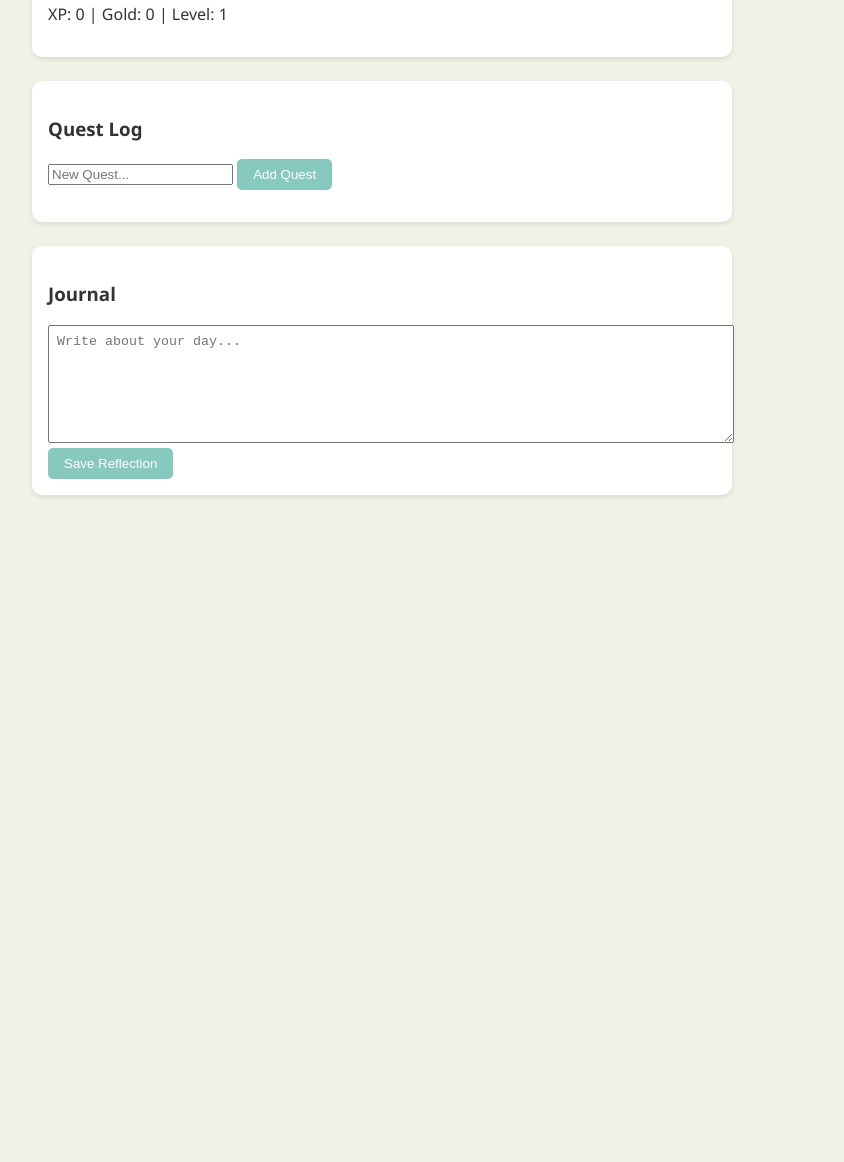
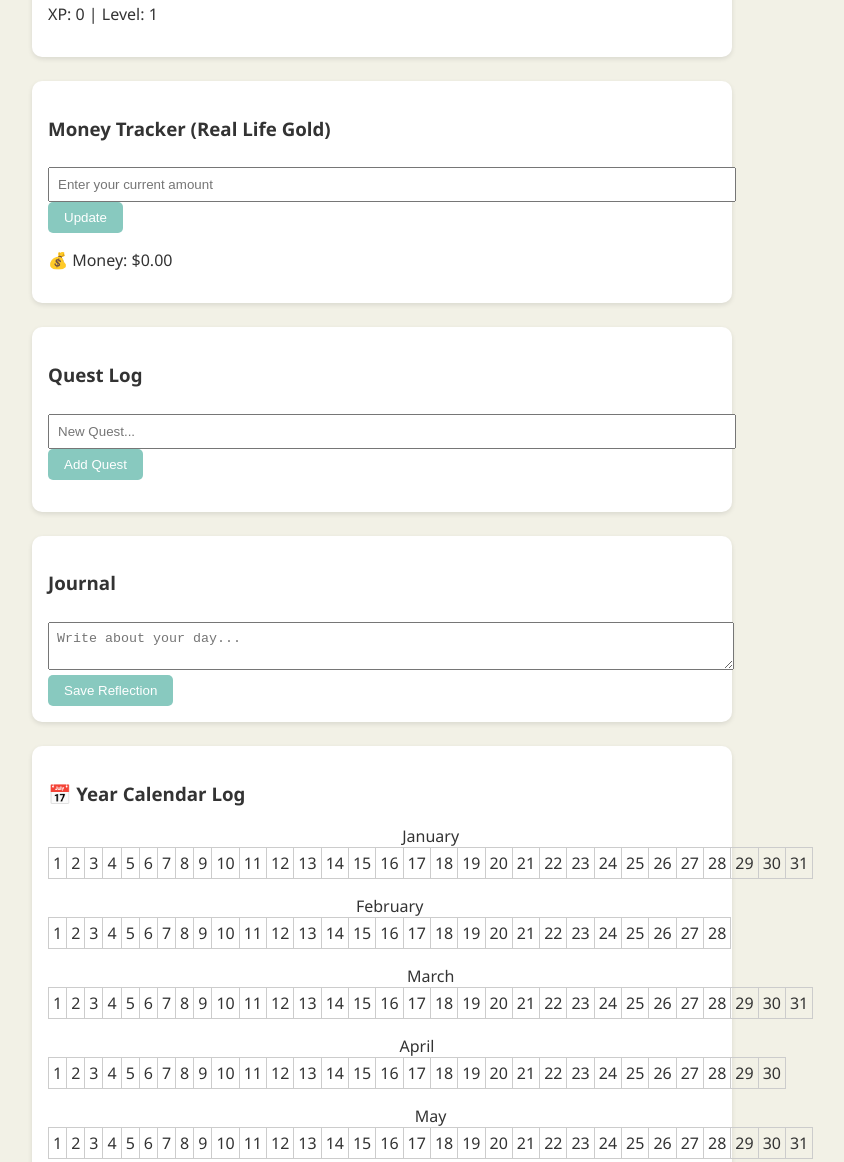
Before and after one commit to xt5/fun, a plain HTML site: page index.html in a window 1280 px wide. Shown: the part 387-1549 px from the top of the page, without its empty margins (258-1102 px from the left). Before the commit the page ends 898 px from the top, so only its background shows below. Drawn offline with Linux system fonts and the light colour scheme.

Commit message:
Update index.html

```diff
--- a/index.html
+++ b/index.html
@@ -56,10 +56,20 @@
       border-radius: 5px;
       cursor: pointer;
     }
-    textarea {
+    textarea, input[type="number"], input[type="text"] {
       width: 100%;
-      height: 100px;
       padding: 0.5rem;
+      margin-top: 0.5rem;
+    }
+    table {
+      width: 100%;
+      border-collapse: collapse;
+      margin-top: 1rem;
+    }
+    th, td {
+      border: 1px solid #ccc;
+      text-align: center;
+      padding: 4px;
     }
   </style>
 </head>
@@ -83,7 +93,14 @@
       <div class="bar-container">
         <div class="bar" id="xpBar"></div>
       </div>
-      <p>XP: <span id="xp">0</span> | Gold: <span id="gold">0</span> | Level: <span id="level">1</span></p>
+      <p>XP: <span id="xp">0</span> | Level: <span id="level">1</span></p>
+    </div>
+
+    <div class="section">
+      <h3>Money Tracker (Real Life Gold)</h3>
+      <input type="number" id="moneyInput" placeholder="Enter your current amount" />
+      <button onclick="updateMoney()">Update</button>
+      <p>💰 Money: $<span id="money">0</span></p>
     </div>
 
     <div class="section">
@@ -98,19 +115,24 @@
       <textarea id="journalInput" placeholder="Write about your day..."></textarea>
       <button onclick="saveJournal()">Save Reflection</button>
     </div>
+
+    <div class="section">
+      <h3>📅 Year Calendar Log</h3>
+      <div id="calendar"></div>
+    </div>
   </main>
 
   <script>
     let xp = parseInt(localStorage.getItem('xp')) || 0;
-    let gold = parseInt(localStorage.getItem('gold')) || 0;
     let level = parseInt(localStorage.getItem('level')) || 1;
     let chosenClass = localStorage.getItem('class') || 'Scholar';
+    let money = parseFloat(localStorage.getItem('money')) || 0;
 
     function updateDisplay() {
       document.getElementById('xp').textContent = xp;
-      document.getElementById('gold').textContent = gold;
       document.getElementById('level').textContent = level;
       document.getElementById('chosenClass').textContent = chosenClass;
+      document.getElementById('money').textContent = money.toFixed(2);
       document.getElementById('xpBar').style.width = `${(xp % 100)}%`;
     }
 
@@ -125,19 +147,27 @@
         if (!li.classList.contains('done')) {
           li.classList.add('done');
           xp += 20;
-          gold += 5;
           if (xp >= level * 100) {
             level++;
             alert('Level up! 🌟');
           }
           localStorage.setItem('xp', xp);
-          localStorage.setItem('gold', gold);
           localStorage.setItem('level', level);
           updateDisplay();
+          markCalendar(new Date().toISOString().split('T')[0]);
         }
       };
       document.getElementById('taskList').appendChild(li);
       input.value = '';
+    }
+
+    function updateMoney() {
+      const value = parseFloat(document.getElementById('moneyInput').value);
+      if (!isNaN(value)) {
+        money = value;
+        localStorage.setItem('money', money);
+        updateDisplay();
+      }
     }
 
     function saveJournal() {
@@ -145,6 +175,41 @@
       const today = new Date().toISOString().split('T')[0];
       localStorage.setItem(`journal-${today}`, text);
       alert('Journal saved 📓');
+    }
+
+    function markCalendar(date) {
+      let completed = JSON.parse(localStorage.getItem('completedDates') || '{}');
+      completed[date] = true;
+      localStorage.setItem('completedDates', JSON.stringify(completed));
+      renderCalendar();
+    }
+
+    function renderCalendar() {
+      const now = new Date();
+      const year = now.getFullYear();
+      const calendar = document.getElementById('calendar');
+      calendar.innerHTML = '';
+      let completed = JSON.parse(localStorage.getItem('completedDates') || '{}');
+      for (let m = 0; m < 12; m++) {
+        const month = new Date(year, m, 1);
+        const daysInMonth = new Date(year, m + 1, 0).getDate();
+        const table = document.createElement('table');
+        const caption = document.createElement('caption');
+        caption.textContent = month.toLocaleString('default', { month: 'long' });
+        table.appendChild(caption);
+        const tr = document.createElement('tr');
+        for (let d = 1; d <= daysInMonth; d++) {
+          const td = document.createElement('td');
+          const dateStr = `${year}-${String(m+1).padStart(2,'0')}-${String(d).padStart(2,'0')}`;
+          td.textContent = d;
+          if (completed[dateStr]) {
+            td.style.background = '#a5d6a7';
+          }
+          tr.appendChild(td);
+        }
+        table.appendChild(tr);
+        calendar.appendChild(table);
+      }
     }
 
     document.getElementById('classSelect').value = chosenClass;
@@ -155,6 +220,7 @@
     };
 
     updateDisplay();
+    renderCalendar();
   </script>
 </body>
 </html>
```
